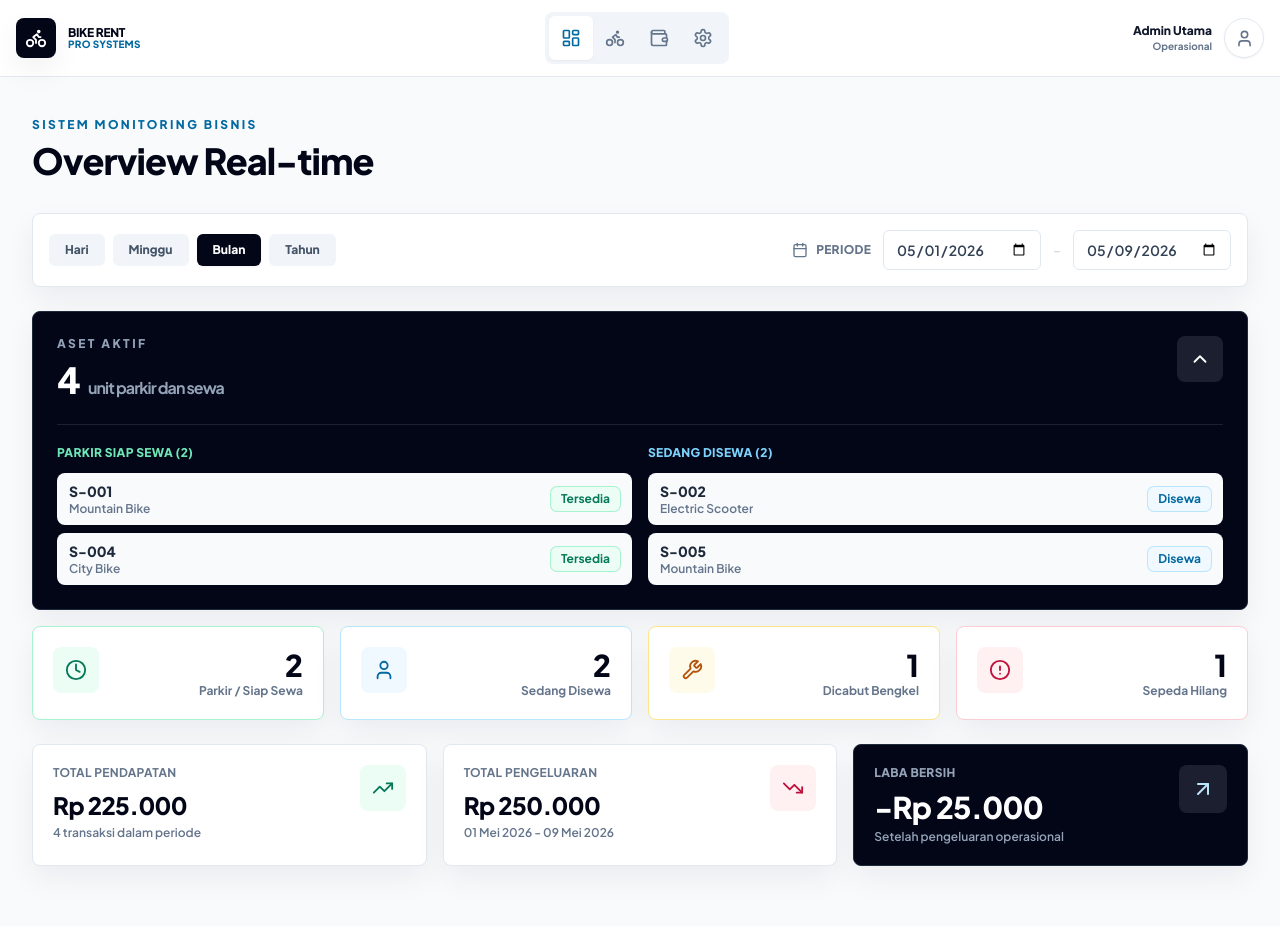
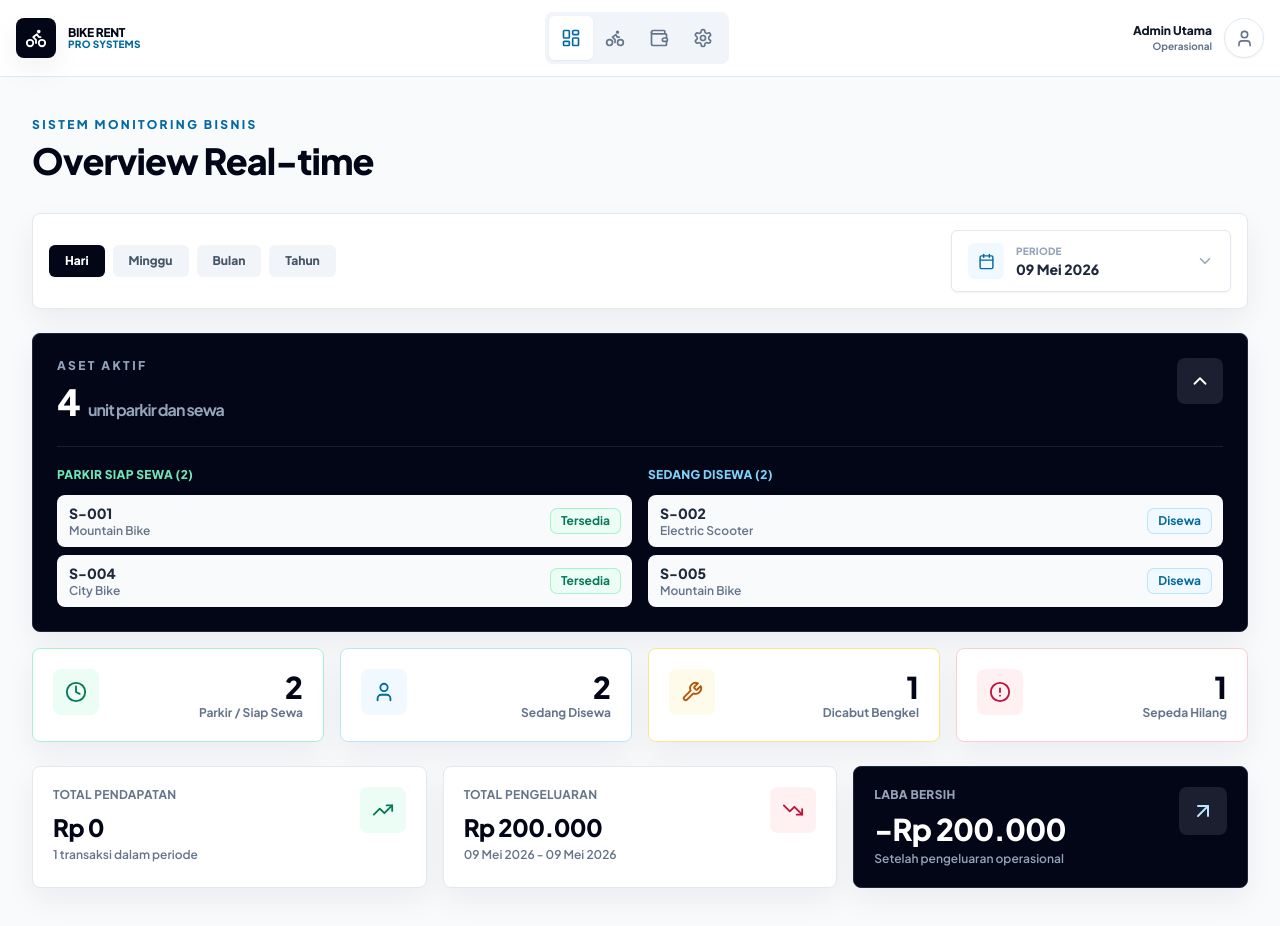
Before and after one commit to sopianddika-glitch/BIKE-RENT-PRO-SYSTEMS, a React (Vite) app: page / in a window 1280 px wide. Built offline with nearby package versions, Linux system fonts and the light colour scheme.

Commit message:
Add single calendar period filter

```diff
--- a/src/App.jsx
+++ b/src/App.jsx
@@ -6,6 +6,8 @@ import {
   Calendar,
   CheckCircle2,
   ChevronDown,
+  ChevronLeft,
+  ChevronRight,
   ChevronUp,
   Clock,
   History,
@@ -78,6 +80,41 @@ const statusIcons = {
   hilang: AlertCircle,
 };
 
+const weekdayLabels = ['Sen', 'Sel', 'Rab', 'Kam', 'Jum', 'Sab', 'Min'];
+
+const parseInputDate = (value) => {
+  if (!value) return null;
+
+  const date = new Date(`${value}T00:00:00`);
+  return Number.isNaN(date.getTime()) ? null : date;
+};
+
+const toInputDate = (date) => {
+  const localDate = new Date(date);
+  localDate.setMinutes(localDate.getMinutes() - localDate.getTimezoneOffset());
+  return localDate.toISOString().slice(0, 10);
+};
+
+const getMonthStart = (date) => new Date(date.getFullYear(), date.getMonth(), 1);
+
+const addMonths = (date, amount) => new Date(date.getFullYear(), date.getMonth() + amount, 1);
+
+const getCalendarDays = (monthDate) => {
+  const monthStart = getMonthStart(monthDate);
+  const mondayOffset = (monthStart.getDay() + 6) % 7;
+  const gridStart = new Date(monthStart);
+  gridStart.setDate(monthStart.getDate() - mondayOffset);
+
+  return Array.from({ length: 42 }, (_, index) => {
+    const date = new Date(gridStart);
+    date.setDate(gridStart.getDate() + index);
+    return date;
+  });
+};
+
+const isWithinRange = (dateValue, range) =>
+  Boolean(range.start && range.end && dateValue >= range.start && dateValue <= range.end);
+
 export default function App() {
   const [activeTab, setActiveTab] = useState('dashboard');
   const [settingsView, setSettingsView] = useState('menu');
@@ -85,8 +122,10 @@ export default function App() {
   const [transactions, setTransactions] = useState(() => loadState(STORAGE_KEYS.transactions, initialTransactions));
   const [expandedCard, setExpandedCard] = useState('aset-aktif');
   const [searchTerm, setSearchTerm] = useState('');
-  const [quickFilter, setQuickFilter] = useState('bulan');
-  const [dateRange, setDateRange] = useState({ start: '', end: '' });
+  const [quickFilter, setQuickFilter] = useState('hari');
+  const [dateRange, setDateRange] = useState(() => getQuickRange('hari'));
+  const [isDatePickerOpen, setIsDatePickerOpen] = useState(false);
+  const [calendarMonth, setCalendarMonth] = useState(() => parseInputDate(getQuickRange('hari').start) || new Date());
   const [editingBike, setEditingBike] = useState(null);
   const [bikeForm, setBikeForm] = useState(emptyBikeForm);
   const [bikeFormError, setBikeFormError] = useState('');
@@ -106,6 +145,8 @@ export default function App() {
     if (quickFilter === 'custom') return dateRange;
     return getQuickRange(quickFilter);
   }, [dateRange, quickFilter]);
+
+  const calendarDays = useMemo(() => getCalendarDays(calendarMonth), [calendarMonth]);
 
   const filteredTransactions = useMemo(
     () => transactions.filter((transaction) => isDateWithinRange(transaction.date, effectiveDateRange)),
@@ -189,13 +230,36 @@ export default function App() {
   };
 
   const handleQuickFilter = (filter) => {
+    const nextRange = getQuickRange(filter);
     setQuickFilter(filter);
-    setDateRange({ start: '', end: '' });
+    setDateRange(nextRange);
+    setCalendarMonth(parseInputDate(nextRange.start) || new Date());
+    setIsDatePickerOpen(false);
   };
 
-  const handleDateRangeChange = (field, value) => {
+  const handleCalendarDateSelect = (dateValue) => {
+    const activeDate = parseInputDate(dateValue);
+    const shouldStartNewRange =
+      quickFilter !== 'custom' || !dateRange.start || (dateRange.start && dateRange.end && dateRange.start !== dateRange.end);
+
+    if (shouldStartNewRange) {
+      setDateRange({ start: dateValue, end: dateValue });
+    } else if (dateValue < dateRange.start) {
+      setDateRange({ start: dateValue, end: dateRange.start });
+    } else {
+      setDateRange({ start: dateRange.start, end: dateValue });
+    }
+
     setQuickFilter('custom');
-    setDateRange((currentRange) => ({ ...currentRange, [field]: value }));
+    if (activeDate) setCalendarMonth(getMonthStart(activeDate));
+  };
+
+  const handleTodayRange = () => {
+    const todayRange = getQuickRange('hari');
+    setQuickFilter('hari');
+    setDateRange(todayRange);
+    setCalendarMonth(parseInputDate(todayRange.start) || new Date());
+    setIsDatePickerOpen(false);
   };
 
   const resetBikeForm = () => {
@@ -358,6 +422,11 @@ export default function App() {
       <p className="rounded-lg bg-slate-50 px-3 py-4 text-center text-xs font-bold text-slate-400">{emptyText}</p>
     );
 
+  const selectedDateRangeLabel =
+    effectiveDateRange.start === effectiveDateRange.end
+      ? formatDate(effectiveDateRange.start)
+      : `${formatDate(effectiveDateRange.start)} - ${formatDate(effectiveDateRange.end)}`;
+
   const renderDateFilter = () => (
     <div className="rounded-lg border border-slate-200 bg-white p-4 shadow-soft">
       <div className="flex flex-col gap-4 lg:flex-row lg:items-center lg:justify-between">
@@ -378,24 +447,106 @@ export default function App() {
           ))}
         </div>
 
-        <div className="grid gap-3 sm:grid-cols-[auto_1fr_auto_1fr] sm:items-center">
-          <div className="flex items-center gap-2 text-xs font-black uppercase tracking-wide text-slate-500">
-            <Calendar size={16} />
-            Periode
-          </div>
-          <input
-            type="date"
-            className="rounded-md border border-slate-200 bg-white px-3 py-2 text-sm font-semibold text-slate-700 outline-none transition focus:border-sky-400 focus:ring-4 focus:ring-sky-100"
-            value={effectiveDateRange.start || ''}
-            onChange={(event) => handleDateRangeChange('start', event.target.value)}
-          />
-          <span className="hidden text-slate-300 sm:block">-</span>
-          <input
-            type="date"
-            className="rounded-md border border-slate-200 bg-white px-3 py-2 text-sm font-semibold text-slate-700 outline-none transition focus:border-sky-400 focus:ring-4 focus:ring-sky-100"
-            value={effectiveDateRange.end || ''}
-            onChange={(event) => handleDateRangeChange('end', event.target.value)}
-          />
+        <div className="relative">
+          <button
+            type="button"
+            onClick={() => setIsDatePickerOpen((isOpen) => !isOpen)}
+            className="flex w-full min-w-[280px] items-center justify-between gap-4 rounded-md border border-slate-200 bg-white px-4 py-3 text-left shadow-sm transition hover:border-sky-300 focus:border-sky-400 focus:outline-none focus:ring-4 focus:ring-sky-100 sm:w-auto"
+            aria-expanded={isDatePickerOpen}
+          >
+            <span className="flex min-w-0 items-center gap-3">
+              <span className="flex h-9 w-9 shrink-0 items-center justify-center rounded-md bg-sky-50 text-sky-700">
+                <Calendar size={17} />
+              </span>
+              <span className="min-w-0">
+                <span className="block text-[10px] font-black uppercase tracking-wide text-slate-400">Periode</span>
+                <span className="block truncate text-sm font-black text-slate-800">{selectedDateRangeLabel}</span>
+              </span>
+            </span>
+            <ChevronDown size={18} className={`shrink-0 text-slate-400 transition ${isDatePickerOpen ? 'rotate-180' : ''}`} />
+          </button>
+
+          {isDatePickerOpen ? (
+            <div className="absolute right-0 top-full z-30 mt-3 w-[min(92vw,380px)] rounded-lg border border-slate-200 bg-white p-4 shadow-2xl">
+              <div className="mb-4 flex items-center justify-between gap-3">
+                <button
+                  type="button"
+                  onClick={() => setCalendarMonth((currentMonth) => addMonths(currentMonth, -1))}
+                  className="rounded-md p-2 text-slate-500 transition hover:bg-slate-100 hover:text-slate-900"
+                  title="Bulan sebelumnya"
+                >
+                  <ChevronLeft size={18} />
+                </button>
+                <div className="text-center">
+                  <p className="text-sm font-black text-slate-950">
+                    {new Intl.DateTimeFormat('id-ID', { month: 'long', year: 'numeric' }).format(calendarMonth)}
+                  </p>
+                  <p className="text-xs font-semibold text-slate-500">{selectedDateRangeLabel}</p>
+                </div>
+                <button
+                  type="button"
+                  onClick={() => setCalendarMonth((currentMonth) => addMonths(currentMonth, 1))}
+                  className="rounded-md p-2 text-slate-500 transition hover:bg-slate-100 hover:text-slate-900"
+                  title="Bulan berikutnya"
+                >
+                  <ChevronRight size={18} />
+                </button>
+              </div>
+
+              <div className="grid grid-cols-7 gap-1 text-center">
+                {weekdayLabels.map((label) => (
+                  <div key={label} className="py-2 text-[10px] font-black uppercase tracking-wide text-slate-400">
+                    {label}
+                  </div>
+                ))}
+                {calendarDays.map((date) => {
+                  const dateValue = toInputDate(date);
+                  const isCurrentMonth = date.getMonth() === calendarMonth.getMonth();
+                  const isStart = dateValue === effectiveDateRange.start;
+                  const isEnd = dateValue === effectiveDateRange.end;
+                  const isSelected = isStart || isEnd;
+                  const isRangeMiddle = isWithinRange(dateValue, effectiveDateRange) && !isSelected;
+                  const isToday = dateValue === getQuickRange('hari').start;
+
+                  return (
+                    <button
+                      key={dateValue}
+                      type="button"
+                      onClick={() => handleCalendarDateSelect(dateValue)}
+                      className={`h-10 rounded-md text-sm font-bold transition ${
+                        isSelected
+                          ? 'bg-slate-950 text-white shadow-sm'
+                          : isRangeMiddle
+                            ? 'bg-sky-50 text-sky-800'
+                            : isToday
+                              ? 'bg-slate-100 text-slate-950 ring-1 ring-sky-200'
+                              : 'text-slate-700 hover:bg-slate-100'
+                      } ${isCurrentMonth ? '' : 'opacity-40'}`}
+                    >
+                      {date.getDate()}
+                    </button>
+                  );
+                })}
+              </div>
+
+              <div className="mt-4 flex items-center justify-between gap-2 border-t border-slate-100 pt-4">
+                <button
+                  type="button"
+                  onClick={handleTodayRange}
+                  className="rounded-md bg-sky-50 px-3 py-2 text-xs font-black text-sky-700 transition hover:bg-sky-100"
+                >
+                  Hari ini
+                </button>
+                <button
+                  type="button"
+                  onClick={() => setIsDatePickerOpen(false)}
+                  className="rounded-md bg-slate-950 px-4 py-2 text-xs font-black text-white transition hover:bg-slate-800"
+                >
+                  Terapkan
+                </button>
+              </div>
+            </div>
+          ) : null}
         </div>
       </div>
     </div>
```
